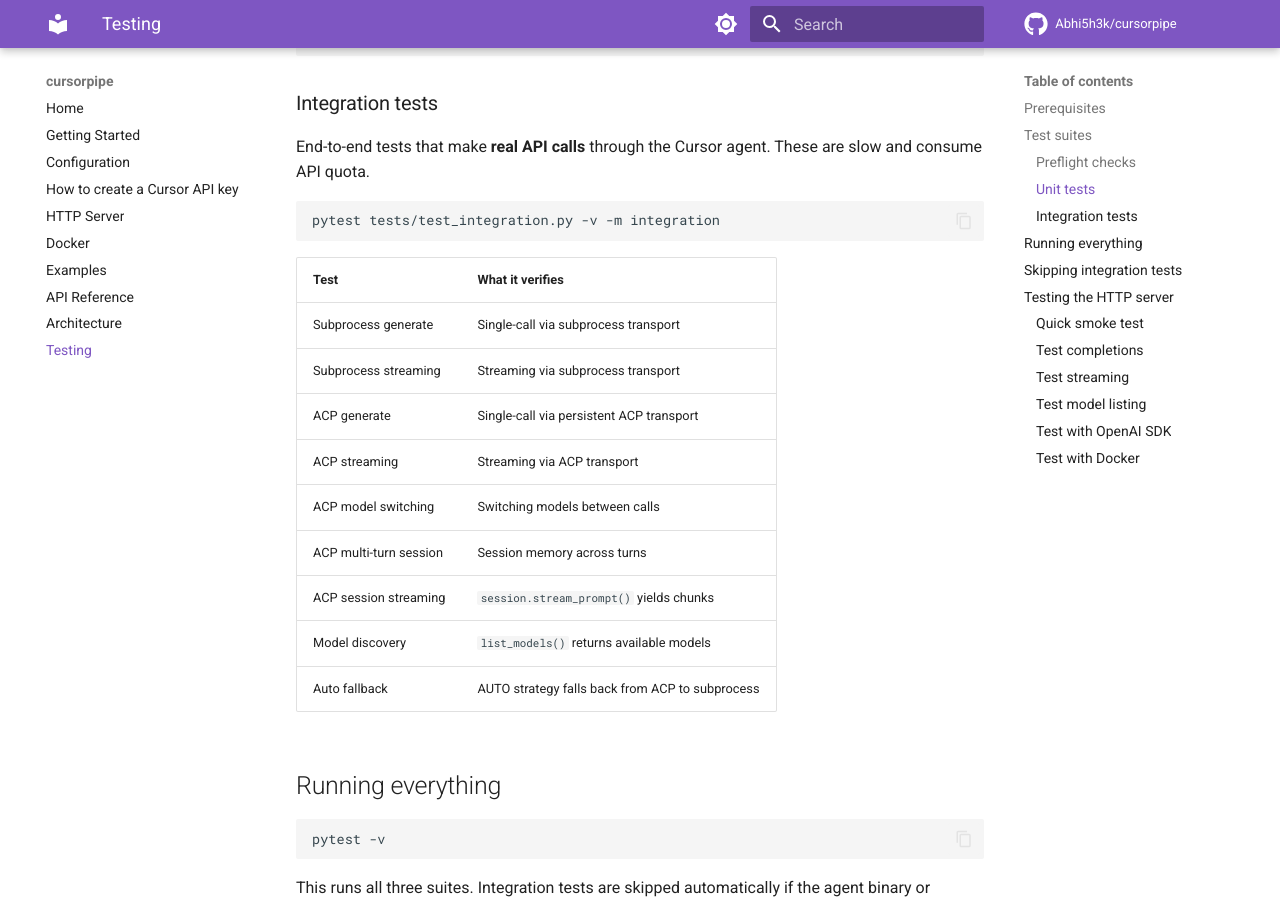
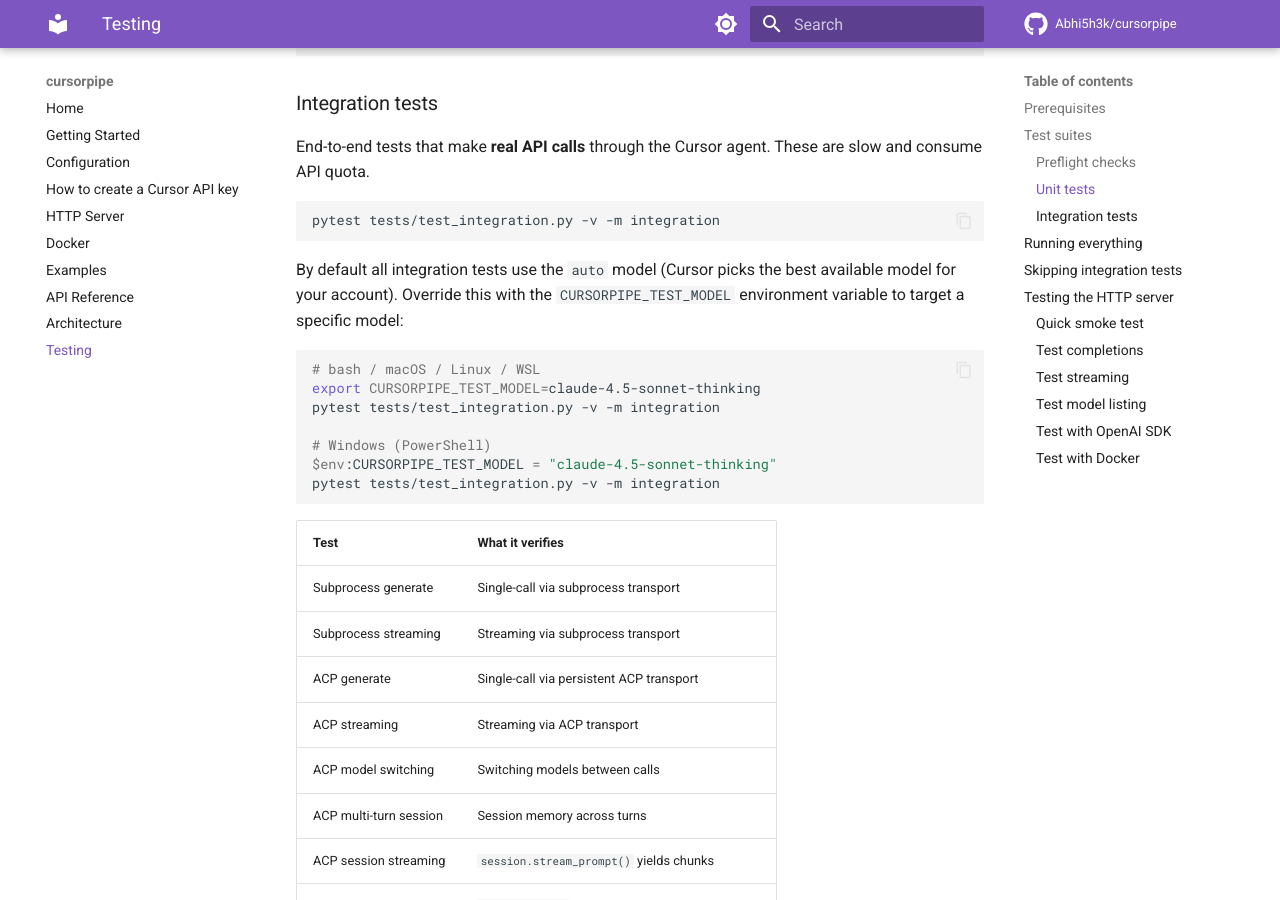
Before and after one commit to Abhi5h3k/cursorpipe, an MkDocs documentation site: the page built from docs/testing.md, in a window 1280 px wide and 900 px high, scrolled down 1245 px. Built offline with MkDocs 1.6.1 and Material for MkDocs 9.7.7, drawn with Linux system fonts in a browser that asks for light colours; comment, search, counter and statistics services are not loaded.

Commit message:
Update documentation with additional API references and testing instructions
- Added links to the full API reference and examples documentation in README.md for better navigation.
- Enhanced the testing guide in docs/testing.md with instructions for specifying the test model using environment variables.

````diff
--- a/docs/testing.md
+++ b/docs/testing.md
@@ -47,6 +47,18 @@ pytest tests/test_unit.py -v
 End-to-end tests that make **real API calls** through the Cursor agent.  These are slow and consume API quota.
 
 ```bash
+pytest tests/test_integration.py -v -m integration
+```
+
+By default all integration tests use the `auto` model (Cursor picks the best available model for your account).  Override this with the `CURSORPIPE_TEST_MODEL` environment variable to target a specific model:
+
+```bash
+# bash / macOS / Linux / WSL
+export CURSORPIPE_TEST_MODEL=claude-4.5-sonnet-thinking
+pytest tests/test_integration.py -v -m integration
+
+# Windows (PowerShell)
+$env:CURSORPIPE_TEST_MODEL = "claude-4.5-sonnet-thinking"
 pytest tests/test_integration.py -v -m integration
 ```
 
````
Also changed, not shown: README.md (+5 -1 lines).
